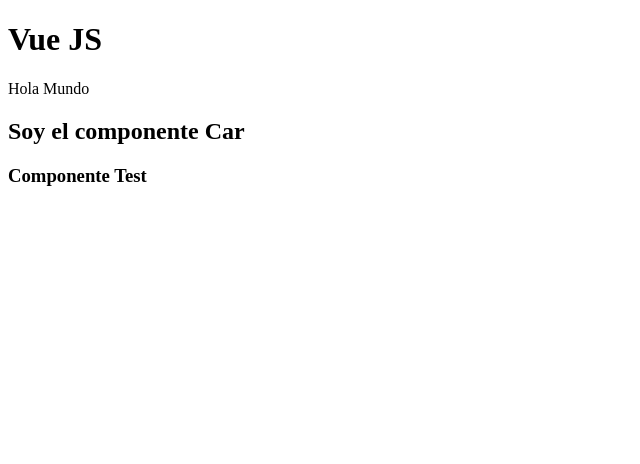
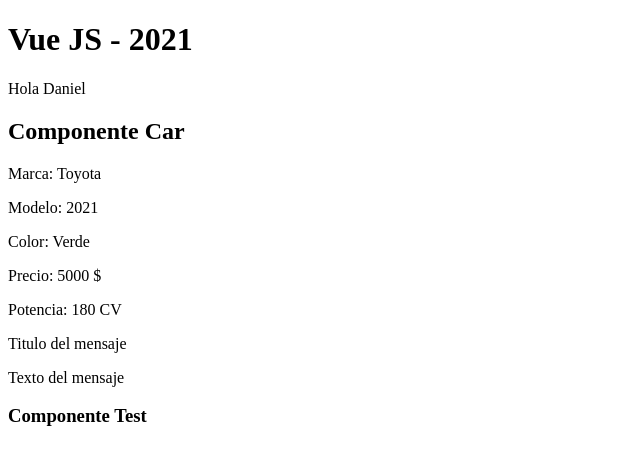
Before and after one commit to DanielCanaviriMenaWebDeveloper/Vue.js-3-2021, a Vue app in the folder started/: page / in a window 1280 px wide. Shown: the top 464 px of the page, without its empty margins (0-640 px from the left). Built offline with nearby package versions, Linux system fonts and the light colour scheme.

Commit message:
Api de opciones

```diff
--- a/started/src/App.vue
+++ b/started/src/App.vue
@@ -1,7 +1,7 @@
 <template>
 	<div>
-		<h1>Vue JS</h1>
-		<p>Hola Mundo</p>
+		<h1>Vue JS - 2021</h1>
+		<p>Hola Daniel</p>
 		<Car />
 	</div>
 </template>
--- a/started/src/components/Car.vue
+++ b/started/src/components/Car.vue
@@ -1,6 +1,13 @@
 <template>
     <div>
-        <h2>Soy el componente Car</h2>
+        <h2>Componente Car</h2>
+        <p>Marca: {{ brand }}</p>
+        <p>Modelo: {{ model }}</p>
+        <p>Color: {{ color[1] }}</p>
+        <p>Precio: {{ price }} $</p>
+        <p>Potencia: {{ power }} CV</p>
+        <p>{{ mensaje.title }}</p>
+        <p>{{ mensaje.text }}</p>
         <Test />
     </div>
 </template>
@@ -8,6 +15,19 @@
 <script>
 import Test from './Test';
 export default {
+    data() {
+        return {
+            brand: "Toyota",
+            model: 2021,
+            color: ['Negro', 'Verde', 'Azul'],
+            price: 5000,
+            power: 180,
+            mensaje: {
+                title: 'Titulo del mensaje',
+                text: 'Texto del mensaje'
+            },
+        }
+    },
     components: {
         Test,
     },
```
